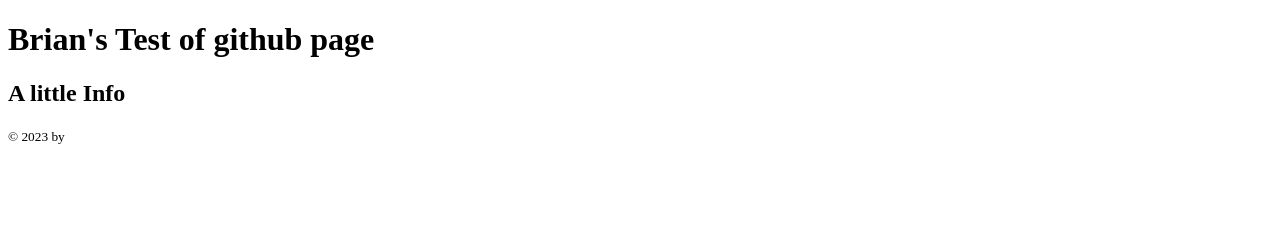
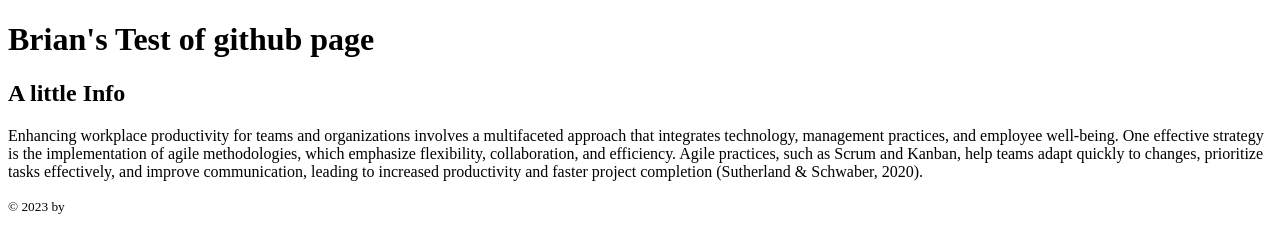
Before and after one commit to SYMMETRY4U/it115-a4-project, a plain HTML site: page docs/index.html in a window 1280 px wide. Drawn offline with Linux system fonts and the light colour scheme.

Commit message:
added text to see results

```diff
--- a/docs/index.html
+++ b/docs/index.html
@@ -19,7 +19,7 @@
 
      <h2>A little Info</h2>
 
-       <p></p>
+       <p>Enhancing workplace productivity for teams and organizations involves a multifaceted approach that integrates technology, management practices, and employee well-being. One effective strategy is the implementation of agile methodologies, which emphasize flexibility, collaboration, and efficiency. Agile practices, such as Scrum and Kanban, help teams adapt quickly to changes, prioritize tasks effectively, and improve communication, leading to increased productivity and faster project completion (Sutherland & Schwaber, 2020).</p>
 
      <footer>
       <p><small>&copy; 2023 by
```
